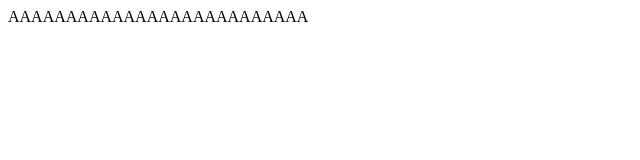
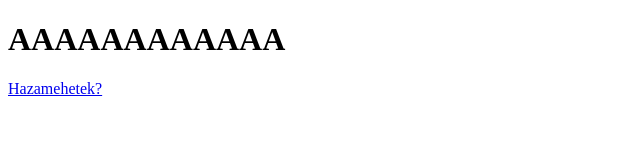
Before and after one commit to jambormate/IktFirebasecucclimucli, a plain HTML site: page public/index.html in a window 1280 px wide. Shown: the whole page, without its empty margins (0-640 px from the left). Drawn offline with Linux system fonts and the light colour scheme.

Commit message:
hazamehetek?

```diff
--- a/public/index.html
+++ b/public/index.html
@@ -6,6 +6,7 @@
     <title>AAAAAAAAAAAA</title>
 </head>
 <body>
-    AAAAAAAAAAAAAAAAAAAAAAAAAA
+    <h1>AAAAAAAAAAAA</h1>
+    <a href="haza.html">Hazamehetek?</a>
 </body>
 </html>
```
Also changed, not shown: public/haza.html (added, +11 -0 lines).
